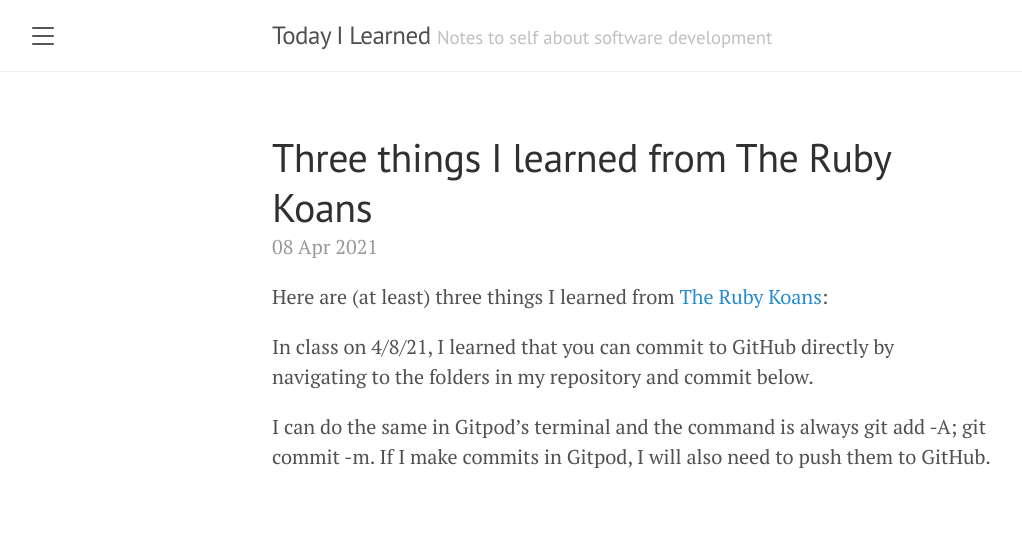
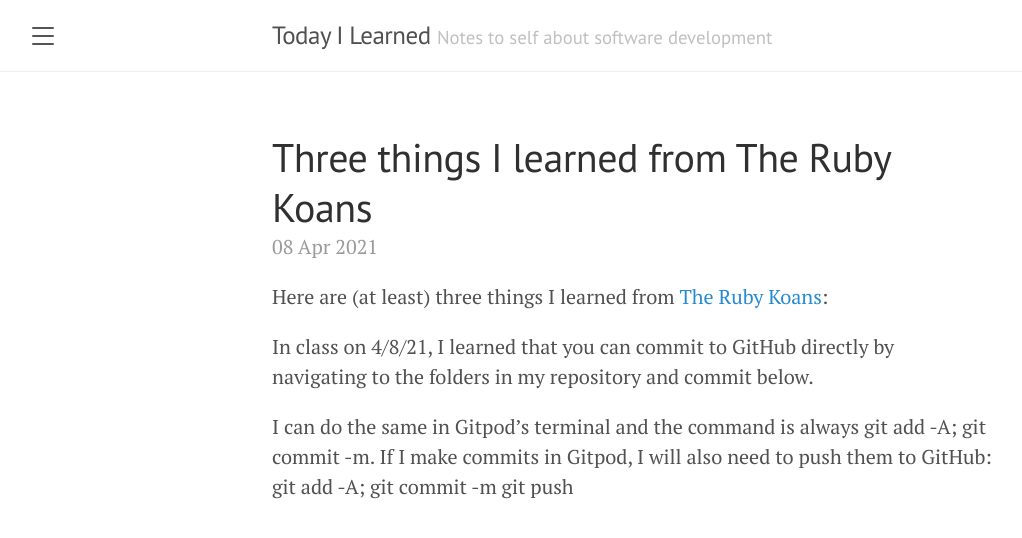
Before and after one commit to hnguyen999/learning_journal, a Jekyll site: the page built from _posts/2021-04-08-three-things-i-learned-from-the-ruby-koans.md, in a window 1280 px wide. Shown: the top 538 px of the page, without its empty margins (8-1030 px from the left). Built offline with Jekyll 4.4.1, drawn with Linux system fonts in a browser that asks for light colours.

Commit message:
Update 2021-04-08-three-things-i-learned-from-the-ruby-koans.md

```diff
--- a/_posts/2021-04-08-three-things-i-learned-from-the-ruby-koans.md
+++ b/_posts/2021-04-08-three-things-i-learned-from-the-ruby-koans.md
@@ -7,4 +7,6 @@ Here are (at least) three things I learned from [The Ruby Koans](http://rubykoan
 
 In class on 4/8/21, I learned that you can commit to GitHub directly by navigating to the folders in my repository and commit below.
 
-I can do the same in Gitpod's terminal and the command is always git add -A; git commit -m. If I make commits in Gitpod, I will also need to push them to GitHub.
+I can do the same in Gitpod's terminal and the command is always git add -A; git commit -m. If I make commits in Gitpod, I will also need to push them to GitHub:
+git add -A; git commit -m
+git push
```
